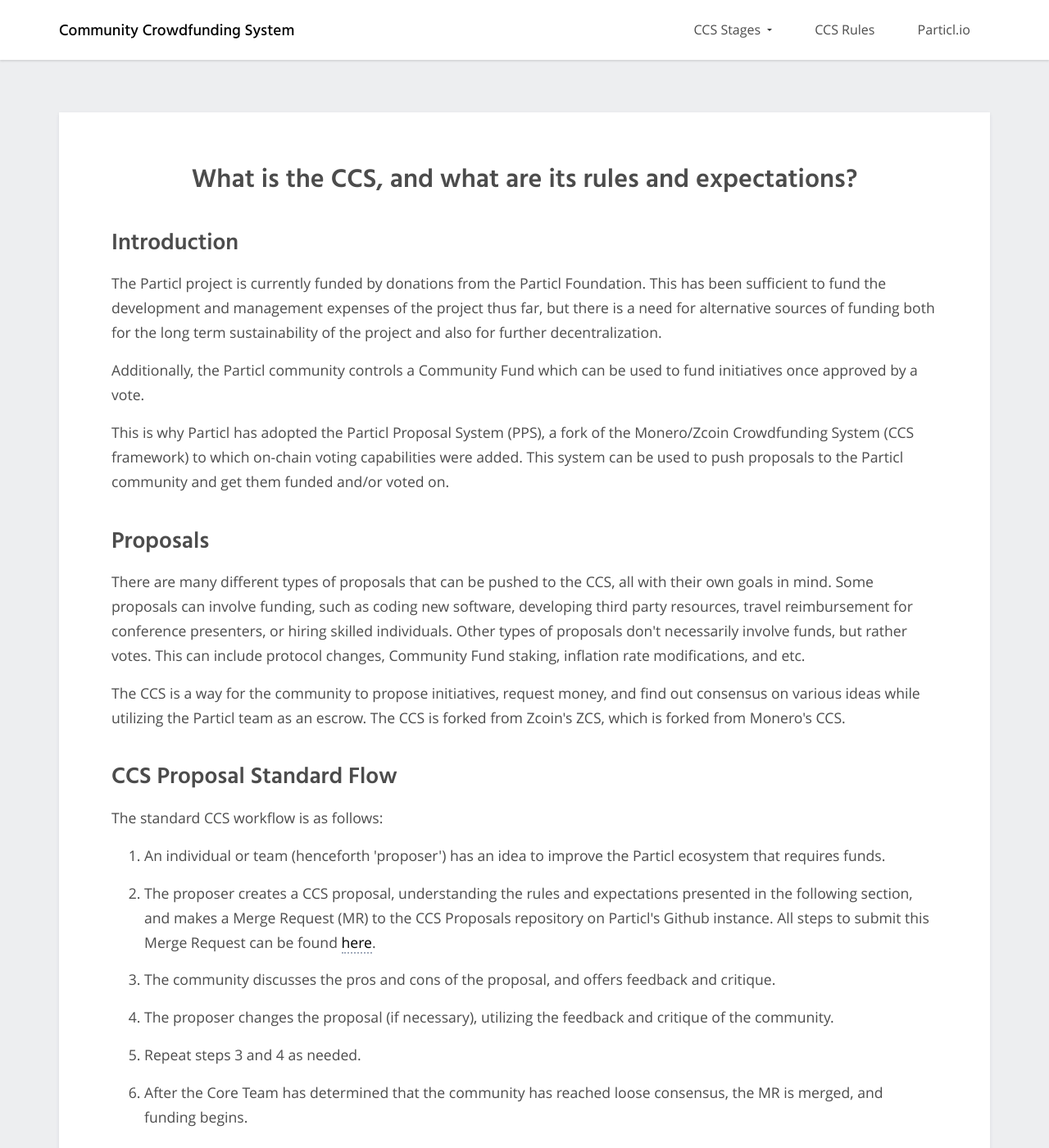
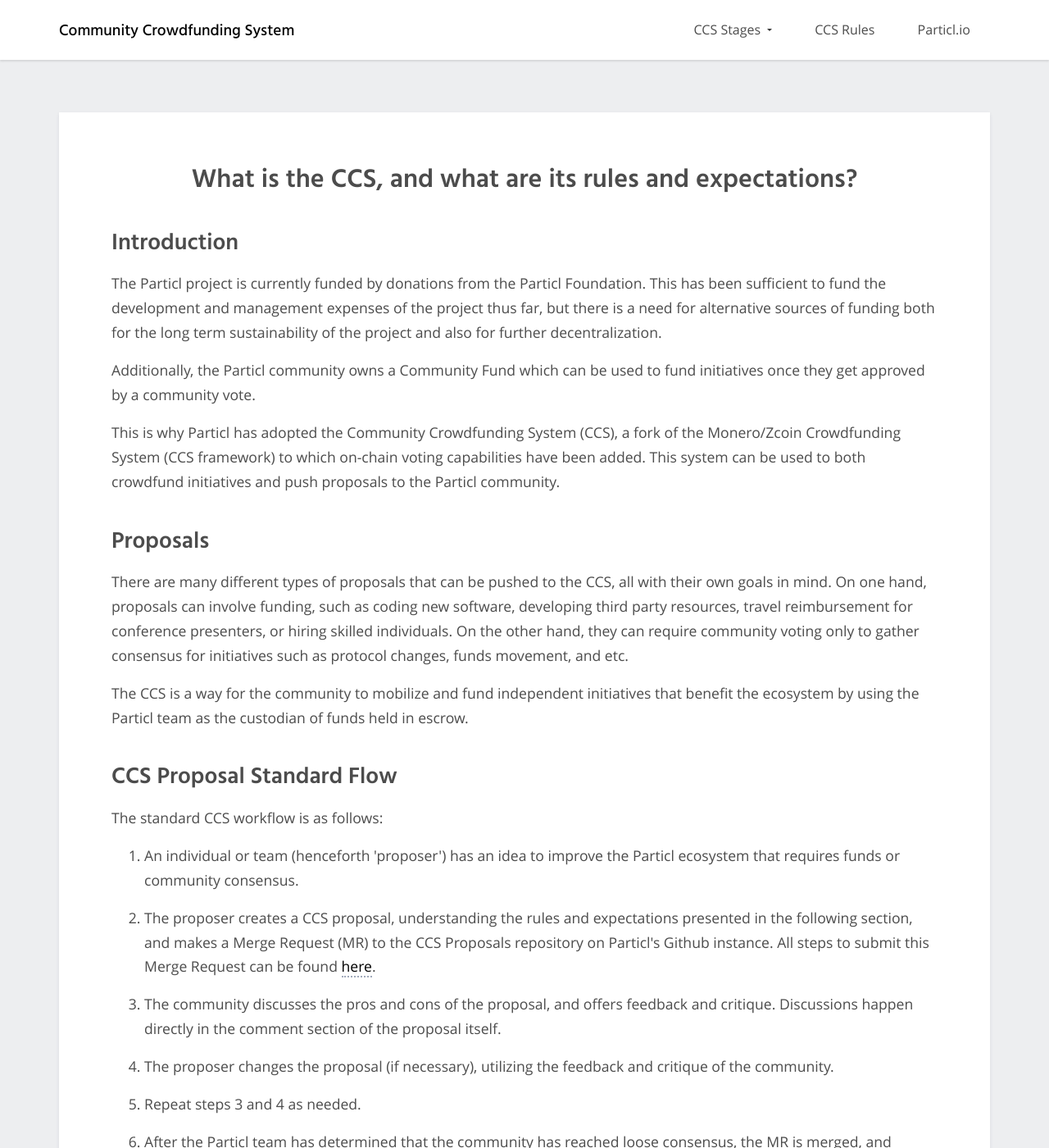
Before and after one commit to particl/ccs-front, a Jekyll site: the page built from what-is-ccs/index.md, in a window 1280 px wide and 1400 px high. Shown: the whole window at 82% size. Built offline with Jekyll 4.4.1, drawn with Linux system fonts in a browser that asks for light colours; some of the changed text lies outside the part shown.

Commit message:
Adds voting instruction page and other small fixes

```diff
--- a/_layouts/cp.html
+++ b/_layouts/cp.html
@@ -6,7 +6,7 @@
 <div class="container ffs-breadcrumbs">
    <div class="row">
       <div class="col-xs-12">
-          <p><a href="/">Particl Crowdfunding System</a></p>
+          <p><a href="/">Community Crowdfunding System</a></p>
           <p><a href="/completed-proposals/">Completed Tasks</a></p>
         <p class="bread-active">{{page.title}}</p>
       </div>
--- a/ideas/index.html
+++ b/ideas/index.html
@@ -6,10 +6,10 @@
 <div class="container ffs-breadcrumbs">
    <div class="row">
       <div class="col-xs-12">
-          <p><a href="/">Particl Crowdfunding System</a></p>
+          <p><a href="/">Community Crowdfunding System</a></p>
           <p class="bread-active">{{page.title}}</p>
           <p class="submit-idea">
-              <a href="/how-to-pcs/" target="_blank">Submit Idea</a>
+              <a href="/how-to-ccs/" target="_blank">Submit Idea</a>
           </p>
       </div>
    </div>
--- a/what-is-ccs/index.md
+++ b/what-is-ccs/index.md
@@ -7,50 +7,58 @@
 
 The Particl project is currently funded by donations from the Particl Foundation. This has been sufficient to fund the development and management expenses of the project thus far, but there is a need for alternative sources of funding both for the long term sustainability of the project and also for further decentralization.
 
-Additionally, the Particl community controls a Community Fund which can be used to fund initiatives once approved by a vote.
+Additionally, the Particl community owns a Community Fund which can be used to fund initiatives once they get approved by a community vote.
 
-This is why Particl has adopted the Particl Proposal System (PPS), a fork of the Monero/Zcoin Crowdfunding System (CCS framework) to which on-chain voting capabilities were added. This system can be used to push proposals to the Particl community and get them funded and/or voted on.
+This is why Particl has adopted the Community Crowdfunding System (CCS), a fork of the Monero/Zcoin Crowdfunding System (CCS framework) to which on-chain voting capabilities have been added. This system can be used to both crowdfund initiatives and push proposals to the Particl community.
 
 ## Proposals
 
-There are many different types of proposals that can be pushed to the CCS, all with their own goals in mind. Some proposals can involve funding, such as coding new software, developing third party resources, travel reimbursement for conference presenters, or hiring skilled individuals. Other types of proposals don't necessarily involve funds, but rather votes. This can include protocol changes, Community Fund staking, inflation rate modifications, and etc.
+There are many different types of proposals that can be pushed to the CCS, all with their own goals in mind. On one hand, proposals can involve funding, such as coding new software, developing third party resources, travel reimbursement for conference presenters, or hiring skilled individuals. On the other hand, they can require community voting only to gather consensus for initiatives such as protocol changes, funds movement, and etc.
 
-The CCS is a way for the community to propose initiatives, request money, and find out consensus on various ideas while utilizing the Particl team as an escrow. The CCS is forked from Zcoin's ZCS, which is forked from Monero's CCS.
+The CCS is a way for the community to mobilize and fund independent initiatives that benefit the ecosystem by using the Particl team as the custodian of funds held in escrow.
 
 ## CCS Proposal Standard Flow
 
 The standard CCS workflow is as follows:
 
-1. An individual or team (henceforth 'proposer') has an idea to improve the Particl ecosystem that requires funds.
+1. An individual or team (henceforth 'proposer') has an idea to improve the Particl ecosystem that requires funds or community consensus.
 2. The proposer creates a CCS proposal, understanding the rules and expectations presented in the following section, and makes a Merge Request (MR) to the CCS Proposals repository on Particl's Github instance. All steps to submit this Merge Request can be found [here](/how-to-ccs/).
-3. The community discusses the pros and cons of the proposal, and offers feedback and critique.
+3. The community discusses the pros and cons of the proposal, and offers feedback and critique. Discussions happen directly in the comment section of the proposal itself.
 4. The proposer changes the proposal (if necessary), utilizing the feedback and critique of the community.
 5. Repeat steps 3 and 4 as needed.
-6. After the Core Team has determined that the community has reached loose consensus, the MR is merged, and funding begins.
-7. Once fully funded (not guaranteed), the proposal is moved to Work in Progress, where the team begins on the work, if they haven't already.
+6. After the Particl team has determined that the community has reached loose consensus, the MR is merged, and funding begins.
+7. Once fully funded (not guaranteed), the proposal is moved to Work in Progress, where the proposer and his team begins on the work, if they haven't already.
 8. Milestones are completed, and funds are dispersed upon their completion.
 9. After all milestones are completed, the proposal is moved into Completed Proposals, where all info is retained for posterity.
 
 ## CCS Rules and Expectations
 
-The CCS is intentionally left as informal as possible. This allows for flexibility of the system, and keeps things from being red taped into oblivion. However, there are some things you should understand, things that will be expected of you, as either a proposer or a donor, and a recommended way of structuring a proposal for maximum likelihood that your project will be funded.
+The CCS is intentionally left as informal as possible. This allows for flexibility of the system and keeps things from being red taped into oblivion. However, there are some things you should understand, things that will be expected of you, as either a proposer or a donor, and a recommended way of structuring a proposal for maximum likelihood that your project will be funded.
 
 ### For Donors
 
-1. The CCS is escrowed by the Particl team. When you make a donation, you are releasing funds to them to disperse when they deem the community agrees that a milestone is complete. They do not do the work to verify donors, and the final decision for all disputes falls with them, although they do their best to follow community sentiment.
+1. CCS proposals are escrowed by the Particl team. When you make a donation, you are releasing funds to them to disperse when they deem the community agrees that a milestone is complete. They do not do the work to verify donors, and the final decision for all disputes falls with them, although they do their best to follow community sentiment.
 2. In the event that a proposal is overfunded, unable to be completed, or otherwise put in a state where donated money will not be dispersed to the intended recipient, the default is that the remaining PART will be put in Particl's Community Fund. There are some exceptions, but they are rare, and these decisions rest with the Particl team.
 3. Refunds are extraordinarily rare. Donate accordingly.
 4. If the proposer disappears, no problem, someone else can pick up from their last milestone.
 5. Milestone and payout structures vary per proposal based on the proposers wishes (meaning some will require more trust of the proposer if the fund release schedule is immediate or accelerated), it is up to the donor to do their due diligience in whether or not they support the proposal in its entirety.
+6. Only send funds from public addresses that you own (not from exchanges). Knowledge of your public address may be required by the Particl team if they have to issue refunds (very rare). If a refund needs to be executed, all funds sent from stealth addresses will instead be sent to the Community Fund.
 
 ### For Proposers
 
-1. There is no guarantee that your project will get past the Ideas stage, and if it does, there is no guarantee that it will be funded.
-2. You have to drum up support for your proposal during the first two stages. Do not expect others (especially the Particl team or other trusted members of the community) to do it for you. Others may share and support if they are excited about your project, but ultimately it is nobody's responsibility but your own.
-3. It is expected that you provide updates on the progress of your proposal to the community. For every milestone completed there should be a written report put into the Github comments of your proposal announcing its completion and the work done, but depending on the timeline of your project, it may be wise to update the community more frequently, such as at the biweekly community or dev meetings.
-4. You may NOT under any circumstances include a donation address directly in your proposal. This circumvents the CCS, and can lead to scams.
-5. Your work on the project can begin before the proposal is fully funded, and milestones may (at times) be paid out before the proposal is fully funded.
+1. Proposals must be coherent and well-structured. It must show that you have put thoughts into it and that you are able to carry the initiative.
+2. Proposals must only include one proposal. If you want to propose multiple things at once, create multiple proposals.
+3. Proposals that involve a third-party to act upon has to be approved by that third-party before it can be put up for community voting. This is to ensure all parties that are alleged to be involved in a proposal are aware of the proposal and willing to follow through in the event that it gets successfully funded by the community.
+4. There is no guarantee that your project will get past the Ideas stage, and if it does, there is no guarantee that it will be funded.
+5. You have to drum up support for your proposal during the first two stages. Do not expect others (especially the Particl team or other trusted members of the community) to do it for you. Others may share and support if they are excited about your project, but ultimately it is nobody's responsibility but your own.
+6. It is highly recommended to offer regular updates to the community. This keeps your initiative more transparent and will help drive interest and exposure to it.
+7. You may NOT, under any circumstances, include a donation address directly in your proposal. This circumvents the CCS and can lead to scams and abuses.
+8. Your work on the project can begin before the proposal is fully funded, and milestones may (at times) be paid out before the proposal is fully funded.
 
 ### How to submit a proposal
 
 [Please read this page for step-by-step instructions on how to submit a proposal.](/how-to-ccs/)
+
+### How to vote on a proposal
+
+[Please read this page for step-by-step instructions on how to vote on a proposal.](/how-to-vote/)
```
Also changed, not shown: how-to-vote/index.md (added, +64 -0 lines), how-to-ccs/index.md (line endings or trailing spaces).
